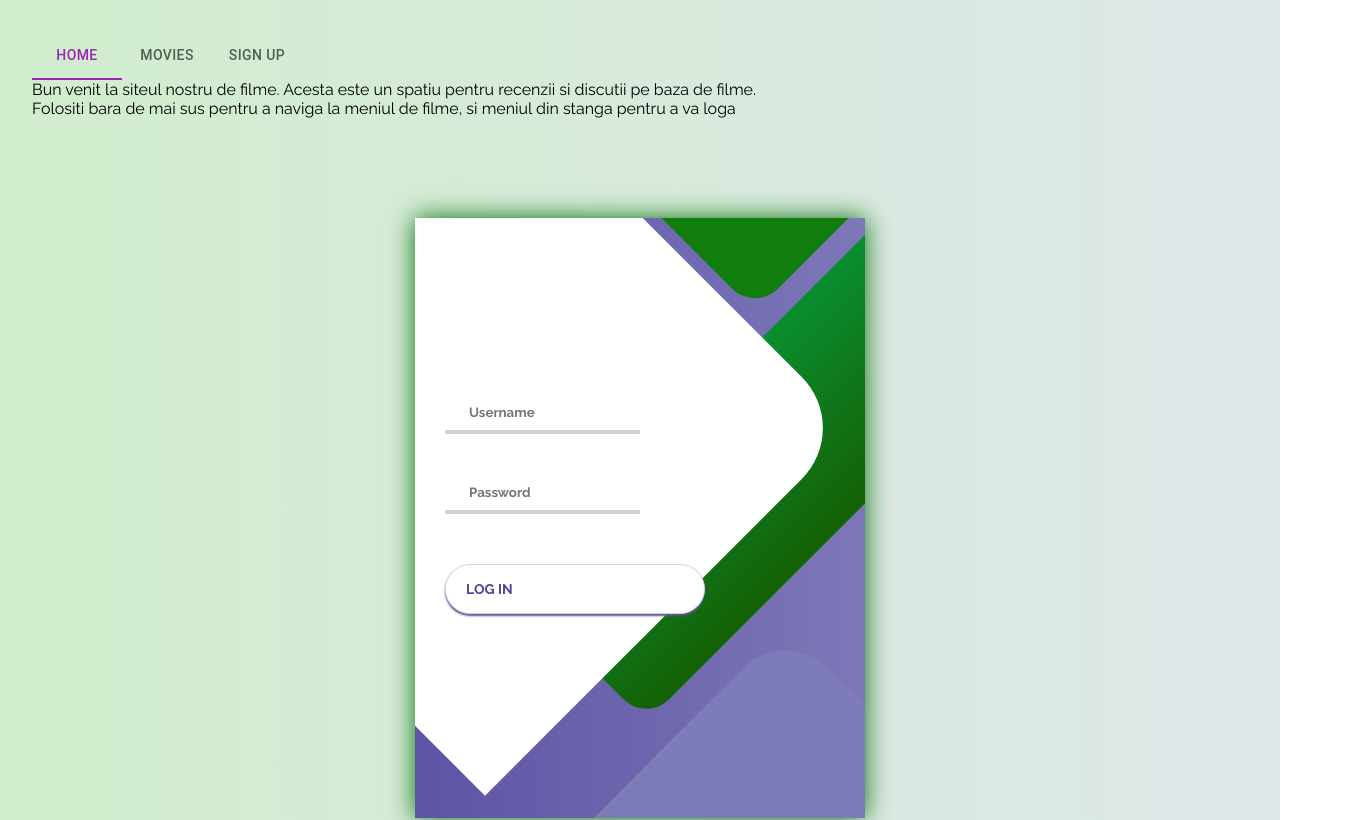
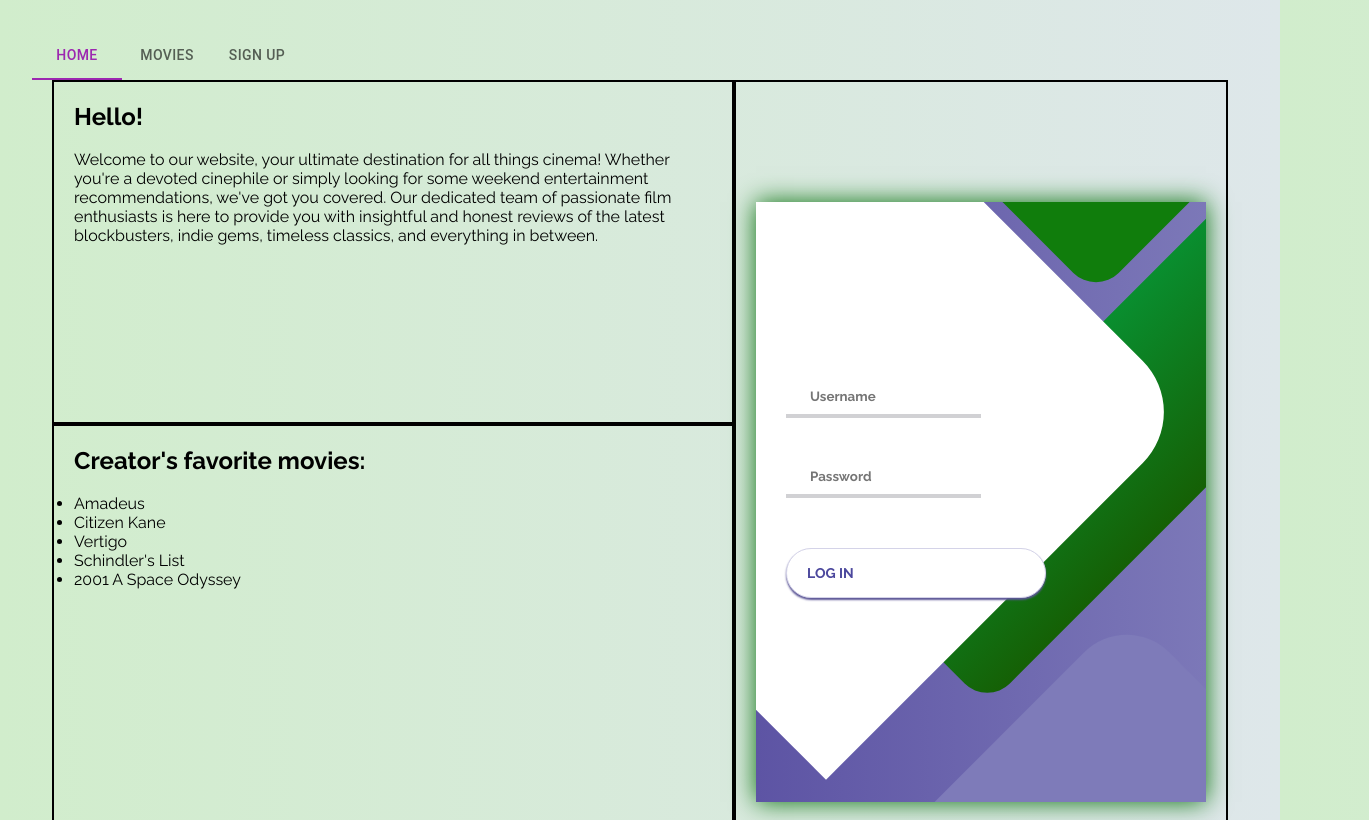
Before and after one commit to Zeratul20/mds_project, a React (Create React App) app in the folder app/: page / in a window 1280 px wide. Shown: the top 820 px of the page, 1369 px wide, since content can reach past the window. Built offline with nearby package versions, Linux system fonts and the light colour scheme.

Commit message:
add some

```diff
--- /dev/null
+++ b/app/src/App.css
@@ -0,0 +1,46 @@
+html{
+    --cul3:#3E4200;
+    --cul2:#CEDB16;
+    --cul1:#858F00;
+    --cul4:#240042;
+    --cul5:#4E008F;
+    --inaltime-buton: 2.5em;
+}
+#HomeMain section{
+    border:2px solid black;
+    padding:20px;
+}
+main{
+    margin-left: 20px;
+    margin-right: 20px;
+}
+#HomeMain{
+    display:grid;
+    grid-template-areas: "z-despre z-login"
+                         "z-filme z-login"
+                         "z-filme z-login";
+    grid-template-columns: 2fr 1fr;
+}
+#Despre{
+    grid-area: z-despre;
+}
+#Filme{
+    grid-area: z-filme;
+}
+#login{
+    grid-area: z-login;
+}
+.Movie{
+    padding: 20px;
+}
+.MovieText{
+    padding: 20px;
+}
+.Comment{
+    padding: 10px;
+}
+.Comment p{
+    border:2px solid black;
+    padding: 10px;
+    background-color: rgb(76, 152, 13);
+}
--- a/app/src/components/addModals/movie.tsx
+++ b/app/src/components/addModals/movie.tsx
@@ -20,8 +20,8 @@ const style = {
 };
 
 const isButtonDisabled = (data: any) => {
-    const {name, views, director, year, description} = data;
-    if (name && views && director && year && description) {
+    const {name, director, year, description} = data;
+    if (name && director && year && description) {
         return false;
     }
     return true;
@@ -30,7 +30,7 @@ const isButtonDisabled = (data: any) => {
 export const MovieAddModal = (props:any) => {
   const {movies, setMovies, count, setCount} = props;
   const [open, setOpen] = useState(false);
-  const [data, setData] = useState({name: "", views: 0, director: "", year: 0, description: ""});
+  const [data, setData] = useState({name: "", director: "", year: 0, description: ""});
   const handleOpen = () => setOpen(true);
   const handleClose = () => setOpen(false);
   const handleChange = (label:string, event: any) => {
@@ -52,7 +52,7 @@ export const MovieAddModal = (props:any) => {
       .catch(error => {
           console.log(error);
       });
-      setData({name: "", views: 0, director: "", year: 0, description: ""});
+      setData({name: "", director: "", year: 0, description: ""});
   }
 
   return (
@@ -74,10 +74,6 @@ export const MovieAddModal = (props:any) => {
                     <label className='nameLabel' htmlFor="name">Name</label>
                     <input className="nameInput" placeholder='Movie Name' onChange={event => handleChange("name", event)}/>
                 </div>
-                <div className="views">
-                    <label className='viewsLabel' htmlFor="views">Views</label>
-                    <input className="viewsInput" placeholder='Views' onChange={event => handleChange("views", event)}/>
-                </div>
                 <div className="director">
                     <label className='directorLabel' htmlFor="director">Director</label>
                     <input className="directorInput" placeholder='Director' onChange={event => handleChange("director", event)}/>
--- a/app/src/components/editModals/movie.tsx
+++ b/app/src/components/editModals/movie.tsx
@@ -30,19 +30,16 @@ const isButtonDisabled = (data: any, movie:any) => {
 export const MovieEditModal = (props: any) => {
   const { movies, setMovies, movie, count, setCount } = props;
   const {
-    views: movieViews,
     description: movieDescription,
     id: movieId,
   } = movie;
   const [open, setOpen] = useState(false);
-  const [data, setData] = useState({ views: movieViews, description: movieDescription });
+  const [data, setData] = useState({ description: movieDescription });
   const handleOpen = () => setOpen(true);
   const handleClose = () => setOpen(false);
   const handleChange = (label: string, event: any) => {
     event.preventDefault();
-    if (label === "views")
-      setData({ ...data, [label]: parseInt(event.target.value) });
-    else setData({ ...data, [label]: event.target.value });
+    setData({ ...data, [label]: event.target.value });
   };
 
   const handleClick = (event: any) => {
@@ -57,7 +54,7 @@ export const MovieEditModal = (props: any) => {
       .catch((error) => {
         console.log(error);
       });
-    setData({ views: 0, description: "" });
+    setData({ description: "" });
   };
 
   return (
@@ -75,16 +72,6 @@ export const MovieEditModal = (props: any) => {
           </Typography>
           <Typography id="modal-modal-description" sx={{ mt: 2 }}>
             <div className="form-group">
-              <div className="views">
-                <label className="viewsLabel" htmlFor="views">
-                  Views
-                </label>
-                <input
-                  className="viewsInput"
-                  defaultValue={movieViews}
-                  onChange={(event) => handleChange("views", event)}
-                />
-              </div>
               <div className="description">
                 <label className="descriptionLabel" htmlFor="description">
                   Description
--- /dev/null
+++ b/app/src/components/movieButtons/like.tsx
@@ -0,0 +1,35 @@
+import * as React from 'react';
+import { useState } from 'react';
+import Box from '@mui/material/Box';
+import Button from '@mui/material/Button';
+import Typography from '@mui/material/Typography';
+import Modal from '@mui/material/Modal';
+import { set } from 'mongoose';
+import axios from 'axios';
+// import cn from "classnames";
+
+export const LikeButton = (props: any) => {
+    const {movie, count, setCount, userId} = props;
+    console.log(">>>userId: ", userId)
+    const {id: movieId} = movie;
+    const {views} = movie;
+    const handleLikeButtonPressed = (event: any, mov: any) => {
+        event.preventDefault();
+        axios
+            .put(`http://localhost:8080/api/movies/${movieId}`, {views: views + 1})
+            .then((response) => {
+                console.log(response);
+                setCount(count + 1);
+            })
+            .catch((error) => {
+                console.log(error);
+            });
+    }
+    return (
+        <div>
+            <button disabled={userId === 3} onClick={(event) => handleLikeButtonPressed(event, movie)}>
+                ❤️
+            </button>
+        </div>
+    );
+}
--- a/app/src/views/comments.tsx
+++ b/app/src/views/comments.tsx
@@ -1,6 +1,7 @@
 import axios from "axios";
 import { useEffect, useState, useCallback } from "react";
 import "./comments.css";
+// import "../App.css";
 import { CommentEditModal } from "../components/editModals/comment";
 
 export const Comments = ({ movieId, userId }: any) => {
--- a/app/src/views/home.tsx
+++ b/app/src/views/home.tsx
@@ -1,6 +1,7 @@
 import React, { useRef } from "react";
 import { Login } from "../components/login";
 import "./logout.css";
+import "../App.css";
 
 export const Home = ({ isLoaded, setIsLoaded, userId, setUserId }: any) => {
   const scrollbar = useRef(null);
@@ -10,20 +11,22 @@ export const Home = ({ isLoaded, setIsLoaded, userId, setUserId }: any) => {
   };
   return (
     <div>
-      <main>
+      <main id = "HomeMain">
         <section id="Despre">
-          <p>Bun venit la siteul nostru de filme. Acesta este un spatiu pentru recenzii si discutii pe baza de filme.</p>
-          <p>Folositi bara de mai sus pentru a naviga la meniul de filme, si meniul din stanga pentru a va loga</p>
+          <h1>Hello!</h1>
+          <br/>
+          <p>Welcome to our website, your ultimate destination for all things cinema! Whether you're a devoted cinephile or simply looking for some weekend entertainment recommendations, we've got you covered. Our dedicated team of passionate film enthusiasts is here to provide you with insightful and honest reviews of the latest blockbusters, indie gems, timeless classics, and everything in between.</p>
         </section>
-        {/* <section id="Filme">
-          <ul><h3>Link pentru reviewuri la filmele noastre preferate</h3>
+        <section id="Filme">
+          <ul><h2>Creator's favorite movies:</h2>
+          <br/>
             <li>Amadeus</li>
-            <li>Cetateanul Kane</li>
+            <li>Citizen Kane</li>
             <li>Vertigo</li>
             <li>Schindler's List</li>
             <li>2001 A Space Odyssey</li>
           </ul>
-        </section>
+        </section> {/*}
         <section id="mesajeRecente">
           Cele mai populare mesaje in ultimele 24h:
         </section>*/}
--- a/app/src/views/movie.tsx
+++ b/app/src/views/movie.tsx
@@ -2,6 +2,7 @@ import axios from "axios";
 import React, { useState, useEffect } from "react";
 import { useParams, useNavigate } from "react-router-dom";
 import { Comments } from "./comments";
+
 
 export const Movie = () => {
   const [movie, setMovie] = useState({
@@ -30,12 +31,12 @@ export const Movie = () => {
   }, [movieId]);
   return (
     <div>
-      <button onClick={() => navigate("/movies")}>Return to the Movies page</button>
+      <button style={{border: "none", color: "white", padding: "15px 32px", display: "inline-block", backgroundColor: "#008CBA", fontSize: "font-size: 16px;", fontFamily: "inherit", marginTop: "10px", cursor: "pointer"}} onClick={() => navigate("/movies")}>Return to the Movies page</button>
       <h1>
         {movie.name} ({movie.year})
       </h1>
       <h2>De: {movie.director}</h2>
-      <h4>Vizualizari: {movie.views}</h4>
+      <h4>Likes: {movie.views}</h4>
       {movie.description}
       <Comments movieId={movieId} userId={userId}/>
     </div>
--- a/app/src/views/table.tsx
+++ b/app/src/views/table.tsx
@@ -20,6 +20,7 @@ import { useNavigate, useParams } from 'react-router-dom';
 import { MovieAddModal } from "../components/addModals/movie";
 import { MovieEditModal } from "../components/editModals/movie";
 import { MovieDeleteModal } from "../components/deleteModals/movie";
+import {LikeButton} from "../components/movieButtons/like";
 
 
 
@@ -123,7 +124,7 @@ export const MoviesTable = ({setMovieId, userId}:any) => {
   console.log(">>> movies: ", movies);
 
   const sortedMovies = movies.sort((a: any, b: any) =>
-    a.views < b.views ? 1 : -1
+    a.year < b.year ? 1 : -1
   );
   const [page, setPage] = useState(0);
   const [rowsPerPage, setRowsPerPage] = useState(5);
@@ -154,7 +155,7 @@ export const MoviesTable = ({setMovieId, userId}:any) => {
             <TableRow>
               <TableCell>Movie</TableCell>
               <TableCell align="right">Year&nbsp;</TableCell>
-              <TableCell align="right">Views&nbsp;</TableCell>
+              <TableCell align="right">Likes&nbsp;</TableCell>
             </TableRow>
           </TableHead>
           <TableBody>
@@ -178,6 +179,7 @@ export const MoviesTable = ({setMovieId, userId}:any) => {
                   {movie.year}
                 </TableCell>
                 <TableCell style={{ width: 160 }} align="right">
+                  <LikeButton userId={userId} movie={movie} count = {count} setCount = {setCount}/>
                   {movie.views}
                 </TableCell>
                 <TableCell style={{ width: 160 }} align="right">
```
Also changed, not shown: 1 other file (tests, documents, lock files or other folders).
